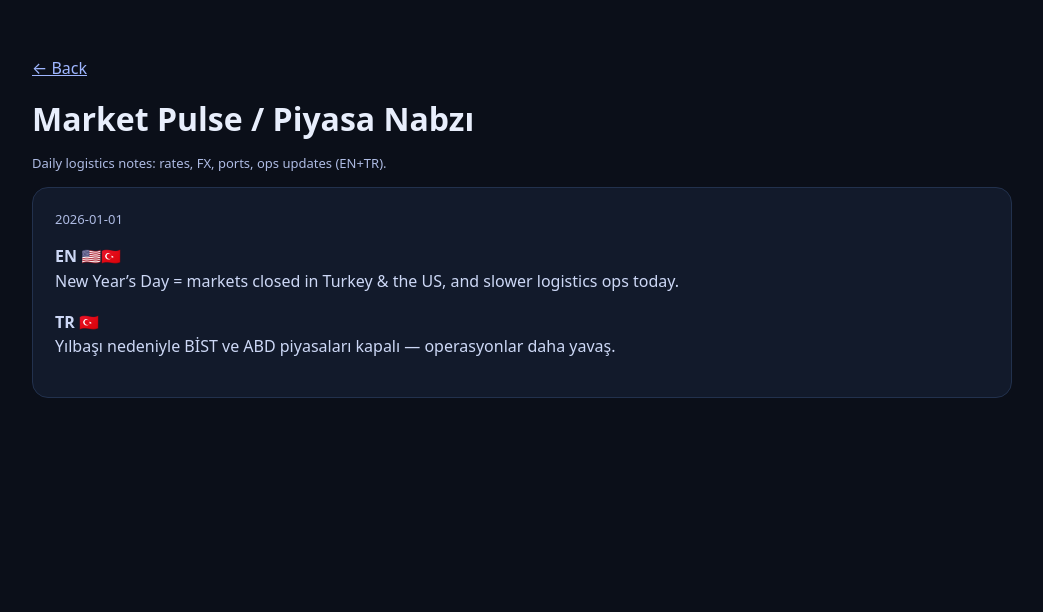
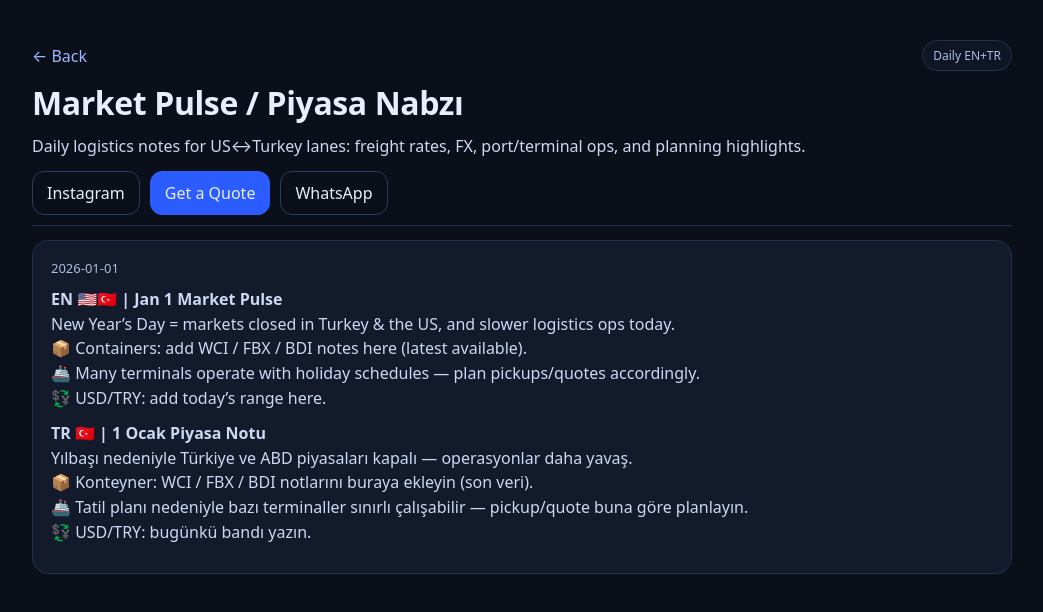
Before and after one commit to ykcapitalholdings-wq/yk-capital-holdings-l, a website: page market-pulse.html in a window 1280 px wide. Shown: the whole page, without its empty margins (118-1161 px from the left). Drawn offline with Linux system fonts and the light colour scheme.

Commit message:
Update market-pulse.html

```diff
--- a/market-pulse.html
+++ b/market-pulse.html
@@ -4,29 +4,59 @@
   <meta charset="utf-8" />
   <meta name="viewport" content="width=device-width,initial-scale=1" />
   <title>Market Pulse — Y&K Capital</title>
+  <meta name="description" content="Daily US–Turkey logistics market updates: rates, FX, ports, operations. EN+TR." />
   <style>
-    body{font-family:system-ui,-apple-system,Segoe UI,Roboto,Arial,sans-serif;margin:0;background:#0b0f19;color:#e8eefc}
+    :root{--bg:#0b0f19;--card:#121a2b;--border:#22314d;--muted:#cdd8f6;--muted2:#aebbe3;--accent:#2b5cff}
+    body{font-family:system-ui,-apple-system,Segoe UI,Roboto,Arial,sans-serif;margin:0;background:var(--bg);color:#e8eefc}
     .wrap{max-width:980px;margin:0 auto;padding:40px 18px}
-    a{color:#9fb6ff}
-    .card{background:#121a2b;border:1px solid #22314d;border-radius:16px;padding:22px;margin:14px 0}
-    .meta{font-size:13px;color:#aebbe3}
-    h1{margin:0 0 6px}
-    p{color:#cdd8f6;line-height:1.55}
+    a{color:#9fb6ff;text-decoration:none}
+    a:hover{text-decoration:underline}
+    .top{display:flex;justify-content:space-between;align-items:center;gap:12px;flex-wrap:wrap;margin-bottom:10px}
+    .badge{display:inline-block;font-size:12px;padding:6px 10px;border-radius:999px;background:#0f1524;border:1px solid var(--border);color:var(--muted2)}
+    h1{margin:10px 0 6px;letter-spacing:-.4px}
+    p{color:var(--muted);line-height:1.55;margin:10px 0}
+    .card{background:var(--card);border:1px solid var(--border);border-radius:16px;padding:18px 18px;margin:14px 0}
+    .meta{font-size:13px;color:var(--muted2);margin-bottom:8px}
+    .minirow{display:flex;gap:10px;flex-wrap:wrap;margin-top:12px}
+    .btn{display:inline-block;padding:10px 14px;border-radius:12px;border:1px solid #2a3d63;color:#e8eefc}
+    .primary{background:var(--accent);border-color:var(--accent)}
+    .divider{border-top:1px solid var(--border);margin:10px 0}
   </style>
 </head>
 <body>
   <div class="wrap">
-    <p><a href="./">← Back</a></p>
+    <div class="top">
+      <div>
+        <a href="./">← Back</a>
+      </div>
+      <span class="badge">Daily EN+TR</span>
+    </div>
+
     <h1>Market Pulse / Piyasa Nabzı</h1>
-    <p class="meta">Daily logistics notes: rates, FX, ports, ops updates (EN+TR).</p>
+    <p>Daily logistics notes for US↔Turkey lanes: freight rates, FX, port/terminal ops, and planning highlights.</p>
 
+    <div class="minirow">
+      <a class="btn" href="https://instagram.com/ykcapitalholdings">Instagram</a>
+      <a class="btn primary" href="mailto:ykcapitalholdings@gmail.com?subject=Quote%20Request%20(US%E2%86%94TR)">Get a Quote</a>
+      <a class="btn" href="https://wa.me/905360340313?text=Hi%20Y%26K%20Capital%20Holdings%20%E2%80%94%20I%E2%80%99d%20like%20a%20shipping%20quote%20(US%E2%86%94TR).%20Pickup:%20__%20Delivery:%20__%20Weight(kg):%20__%20Volume(CBM):%20__%20Incoterm:%20__%20Ready%20date:%20__">WhatsApp</a>
+    </div>
+
+    <div class="divider"></div>
+
+    <!-- POST TEMPLATE: copy this whole card and paste above it each day -->
     <div class="card">
       <div class="meta">2026-01-01</div>
-      <p><strong>EN 🇺🇸🇹🇷</strong><br/>
-        New Year’s Day = markets closed in Turkey & the US, and slower logistics ops today.
+      <p><strong>EN 🇺🇸🇹🇷 | Jan 1 Market Pulse</strong><br/>
+        New Year’s Day = markets closed in Turkey & the US, and slower logistics ops today.<br/>
+        📦 Containers: add WCI / FBX / BDI notes here (latest available).<br/>
+        🚢 Many terminals operate with holiday schedules — plan pickups/quotes accordingly.<br/>
+        💱 USD/TRY: add today’s range here.
       </p>
-      <p><strong>TR 🇹🇷</strong><br/>
-        Yılbaşı nedeniyle BİST ve ABD piyasaları kapalı — operasyonlar daha yavaş.
+      <p><strong>TR 🇹🇷 | 1 Ocak Piyasa Notu</strong><br/>
+        Yılbaşı nedeniyle Türkiye ve ABD piyasaları kapalı — operasyonlar daha yavaş.<br/>
+        📦 Konteyner: WCI / FBX / BDI notlarını buraya ekleyin (son veri).<br/>
+        🚢 Tatil planı nedeniyle bazı terminaller sınırlı çalışabilir — pickup/quote buna göre planlayın.<br/>
+        💱 USD/TRY: bugünkü bandı yazın.
       </p>
     </div>
 
```
